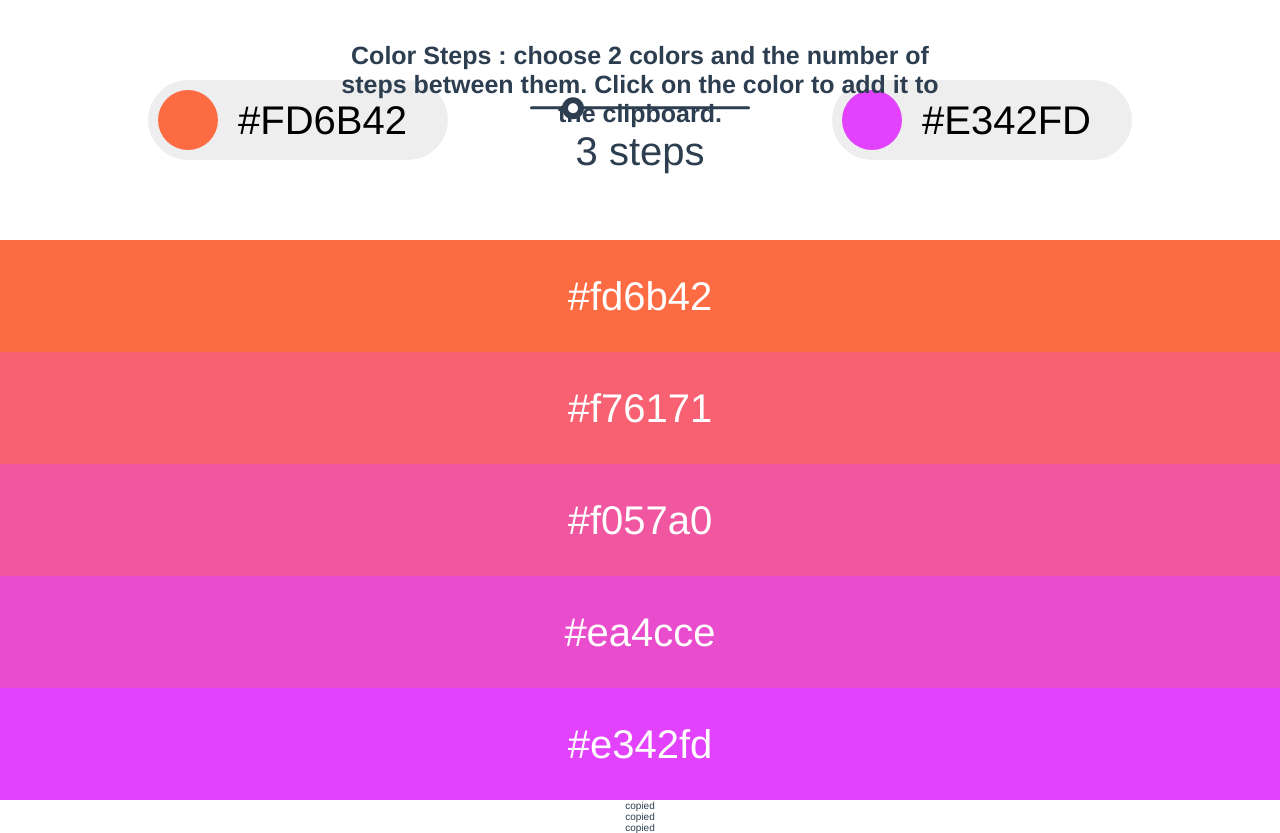
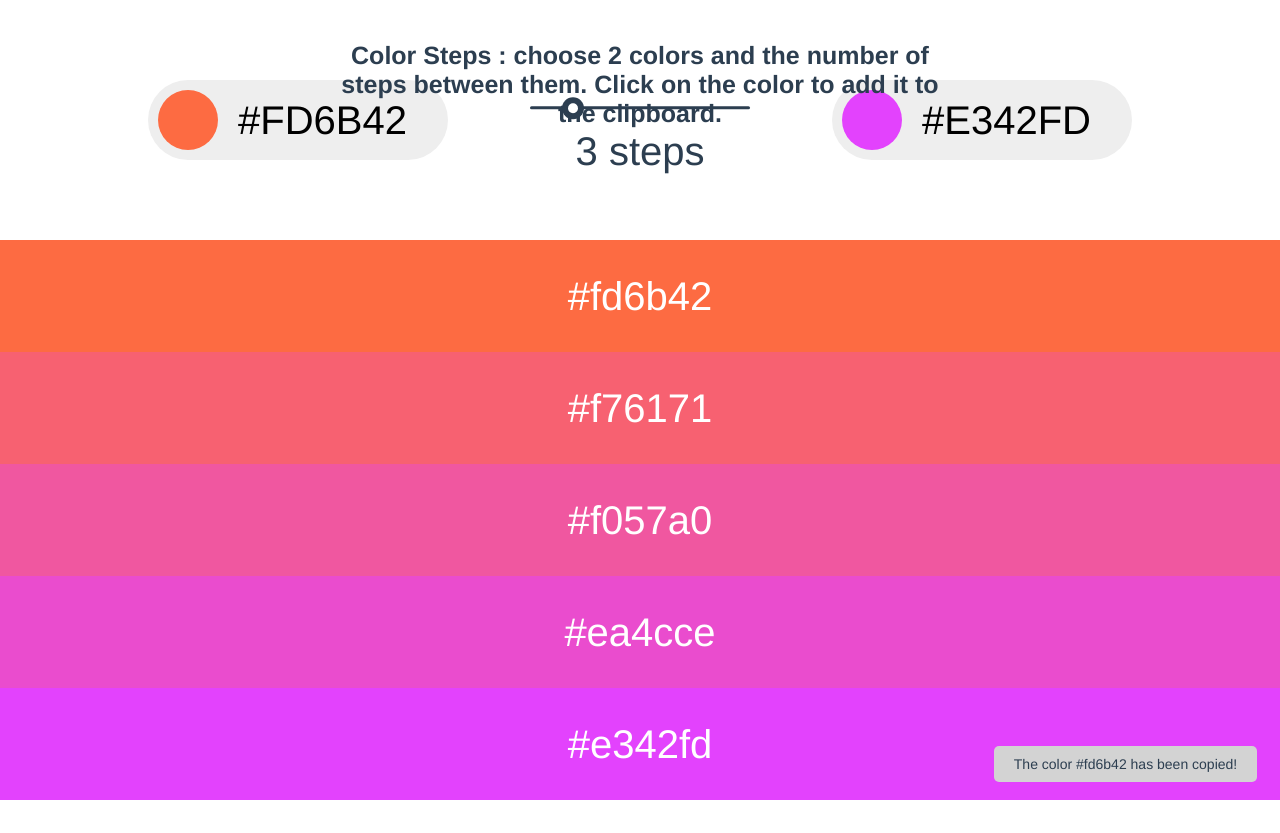
Before and after one commit to alexandre-soares/color-steps-vuejs, a Vue app: page / in a window 1280 px wide. Both pictures are taken after a click on the element "#fd6b42". After the commit the page ends 800 px from the top, so only its background shows below. Built offline with nearby package versions, Linux system fonts and the light colour scheme.

Commit message:
adding notification copy to clipboard

```diff
--- a/src/components/ColorsSteps.vue
+++ b/src/components/ColorsSteps.vue
@@ -32,12 +32,11 @@
                 v-for="(color, index) in colors"
                 :style="setStyles(color)"
                 :key="index"
-                :id="colorName(color).substring(1)"
                 @click="copyColor(colorName(color))"
             >
                 <input
                     type="hidden"
-                    id="testing-code"
+                    :id="colorName(color).substring(1)"
                     :value="colorName(color).substring(1)"
                 />
                 {{ colorName(color) }}
@@ -45,9 +44,11 @@
         </div>
 
         <div class="logs">
-            <div class="log" v-for="(log, index) in logs" :key="index">
-                {{ log }}
-            </div>
+            <transition-group name="list" tag="div" appear>
+                <div class="log" v-for="(log, index) in logs" :key="index">
+                    {{ log }}
+                </div>
+            </transition-group>
         </div>
     </div>
 </template>
@@ -63,7 +64,7 @@ export default {
             delta: 10,
             color1: '#FD6B42',
             color2: '#E342FD',
-            logs: ['copied', 'copied', 'copied'],
+            logs: [],
         }
     },
     mixins: [functions],
@@ -89,16 +90,24 @@ export default {
         colorName(color) {
             return this.rgbArrayToHex(color)
         },
-        copyColor() {
-            let testingCodeToCopy = document.querySelector('#testing-code')
-            testingCodeToCopy.setAttribute('type', 'text') // 不是 hidden 才能複製
+        copyColor(color) {
+            let testingCodeToCopy = document.getElementById(
+                `${color.substring(1)}`
+            )
+
+            testingCodeToCopy.setAttribute('type', 'text')
             console.log(testingCodeToCopy)
             testingCodeToCopy.select()
 
+            console.log(testingCodeToCopy)
+            console.log(testingCodeToCopy.select())
+
             try {
                 var successful = document.execCommand('copy')
-                var msg = successful ? 'successful' : 'unsuccessful'
-                alert('Testing code was copied ' + msg)
+
+                if (successful) {
+                    this.logs.push(`The color ${color} has been copied!`)
+                }
             } catch (err) {
                 alert('Oops, unable to copy')
             }
@@ -107,6 +116,13 @@ export default {
             testingCodeToCopy.setAttribute('type', 'hidden')
             window.getSelection().removeAllRanges()
         },
+    },
+    mounted() {
+        if (this.logs) {
+            setInterval(() => {
+                this.logs.shift()
+            }, 5000)
+        }
     },
 }
 </script>
@@ -303,4 +319,27 @@ input {
         cursor: pointer;
     }
 }
+
+.logs {
+    position: absolute;
+    bottom: 1%;
+    right: 1%;
+}
+
+.log {
+    padding: 1rem 2rem;
+    font-size: 1.4rem;
+    background-color: lightgray;
+    border-radius: 0.5rem;
+    margin: 1rem;
+}
+
+.list-enter-active,
+.list-leave-active {
+    transition: all 1s;
+}
+.list-enter, .list-leave-to /* .list-leave-active below version 2.1.8 */ {
+    opacity: 0;
+    transform: translateX(30px);
+}
 </style>
```
